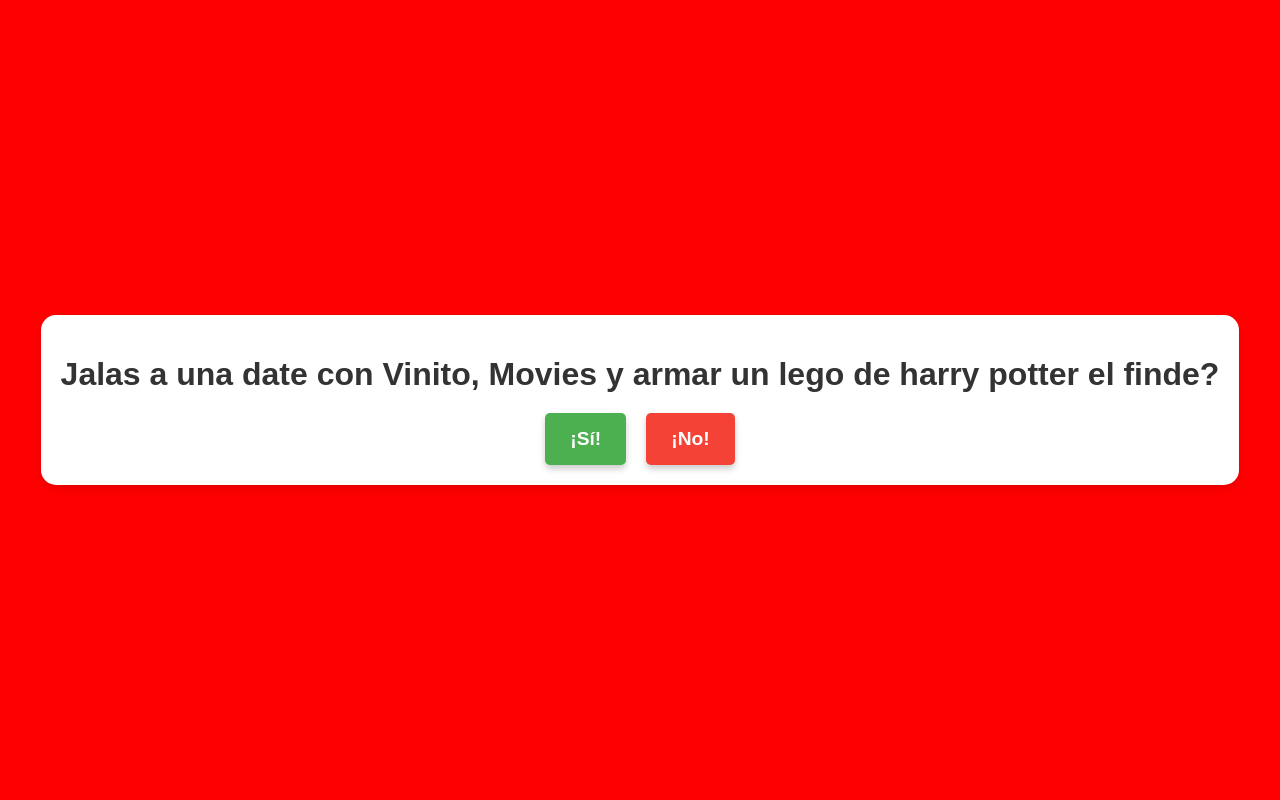
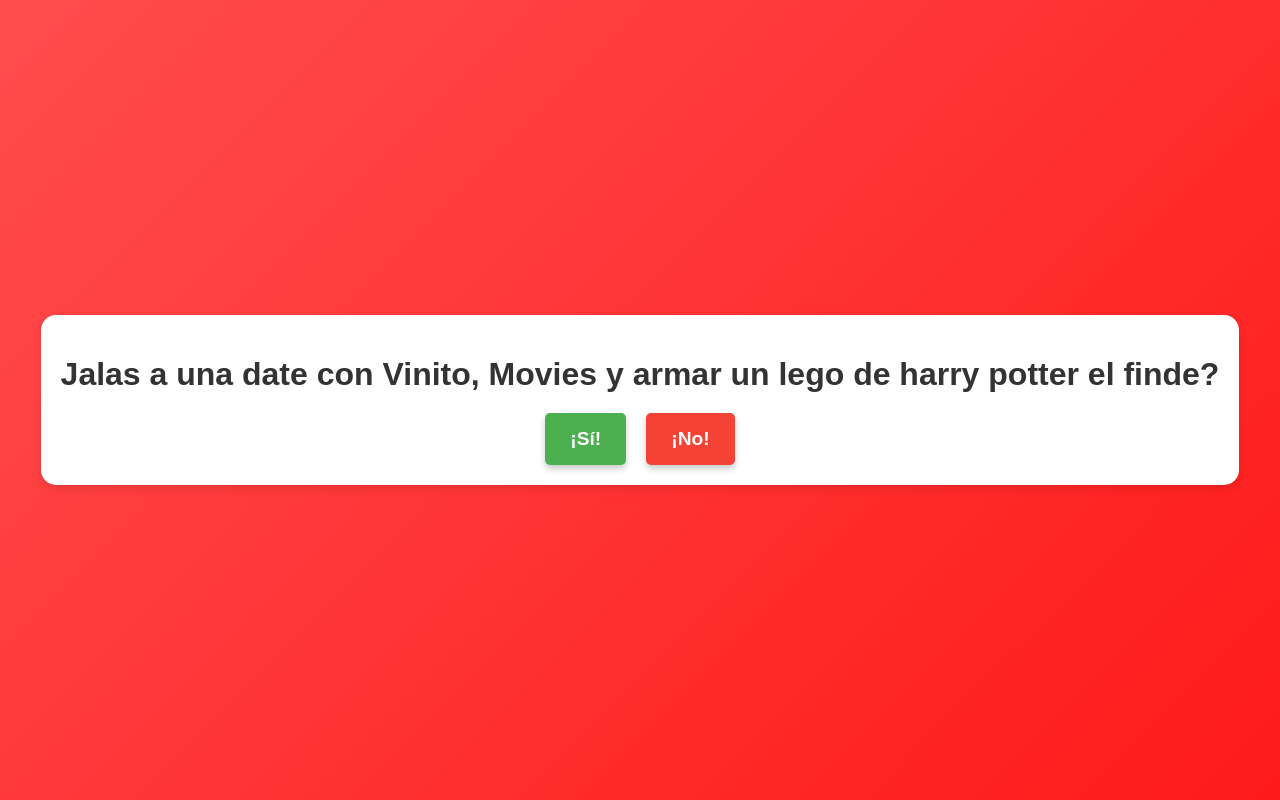
Before and after one commit to JonaEmir/yesno, a plain HTML site: page index.html in a window 1280 px wide. Drawn offline with Linux system fonts and the light colour scheme.

Commit message:
Update style.css

```diff
--- a/style.css
+++ b/style.css
@@ -6,7 +6,7 @@ body {
     align-items: center;
     height: 100vh;
     overflow: hidden;
-    background: red;
+    background: linear-gradient(135deg, #ff4d4d, #ff1a1a); /* Fondo rojo con degradado */
 }
 
 .container {
```
